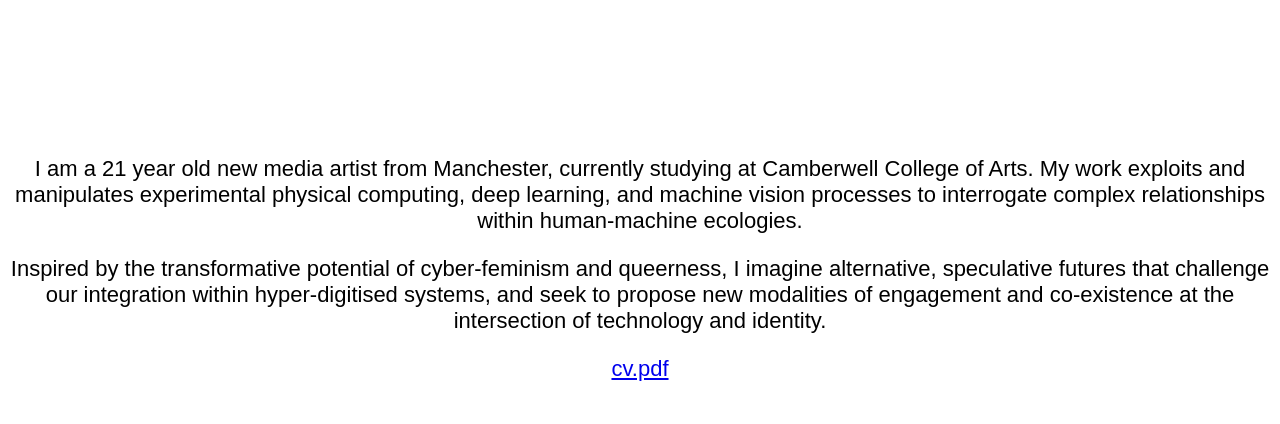
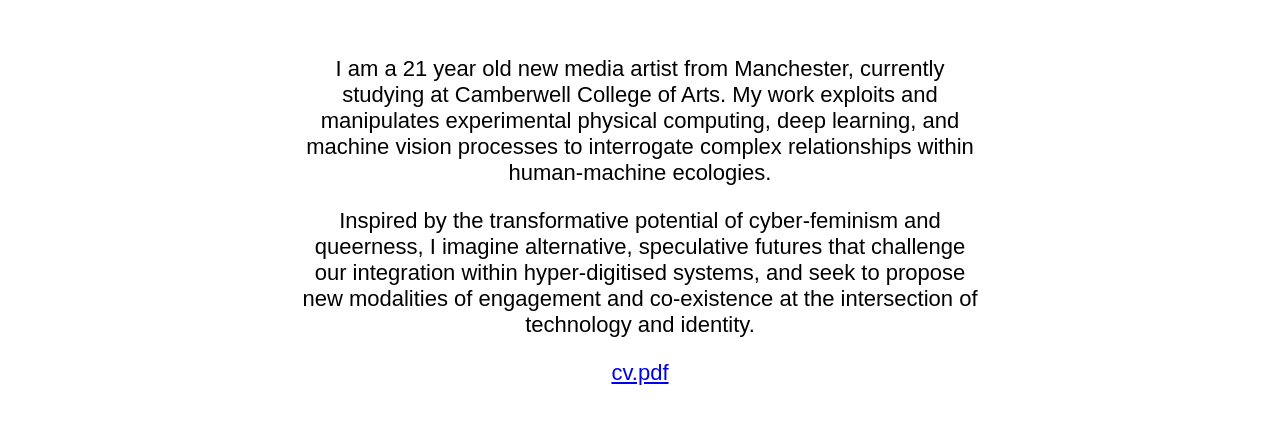
Before and after one commit to lyrarobinson/lyrarobinson.github.io, a website: page artist_statement.html in a window 1280 px wide. Shown: the part 144-568 px from the top of the page. Drawn offline with Linux system fonts and the light colour scheme.

Commit message:
Update artist_statement.html

```diff
--- a/artist_statement.html
+++ b/artist_statement.html
@@ -8,7 +8,9 @@
         body {
             text-align: center;
             font-family: Arial, sans-serif;
-            margin-top: 300px; /* Adds margin at the top */
+            margin-top: 200px; /* Adds margin at the top */
+			margin-left: 300px;
+			margin-right: 300px;
             font-size: 22px; /* Makes the text larger */
         }
     </style>
```
